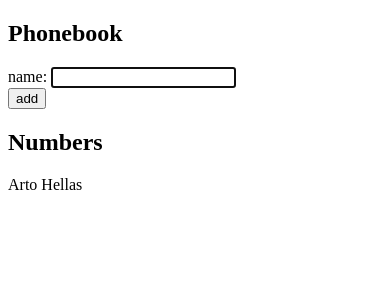
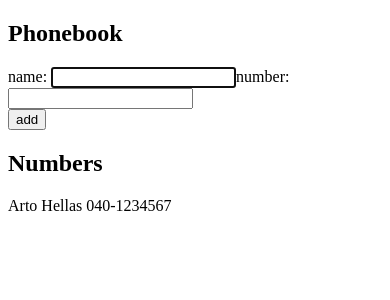
Before and after one commit to syedtaqi95/full-stack-open, a React (Create React App) app in the folder part2/phonebook/: page / in a window 390 px wide. Shown: the top 300 px of the page. Built offline with nearby package versions, Linux system fonts and the light colour scheme.

Commit message:
part2 phonebook : completed 2.8

```diff
--- a/part2/phonebook/src/App.js
+++ b/part2/phonebook/src/App.js
@@ -3,32 +3,35 @@
 const Number = ({ person }) => {
   return (
     <div>
-      {person.name}
+      {person.name} {person.number}
     </div>
   )
 }
 
 const App = () => {
   const [persons, setPersons] = useState([
-    { name: 'Arto Hellas' }
+    { name: 'Arto Hellas', number:'040-1234567' }
   ])
   const [newName, setNewName] = useState('')
+  const [newNumber, setNewNumber] = useState('')
 
   const addNumber = (e) => {
     e.preventDefault()
 
-    const newNumber = { name: newName }
+    const newEntry = { name: newName, number: newNumber}
 
     if (persons.some(p => p.name === newName)) {
       alert(`${newName} is already added to phonebook`)
     }
     else {
-      setPersons(persons.concat(newNumber))
+      setPersons(persons.concat(newEntry))
       setNewName("")
+      setNewNumber("")
     }
   }
 
   const handleNewName = (e) => setNewName(e.target.value)
+  const handleNewNumber = (e) => setNewNumber(e.target.value)
 
   return (
     <div>
@@ -36,6 +39,7 @@
       <form onSubmit={addNumber}>
         <div>
           name: <input autoFocus value={newName} onChange={handleNewName} />
+          number: <input value={newNumber} onChange={handleNewNumber} />
         </div>
         <div>
           <button type="submit">add</button>
```
